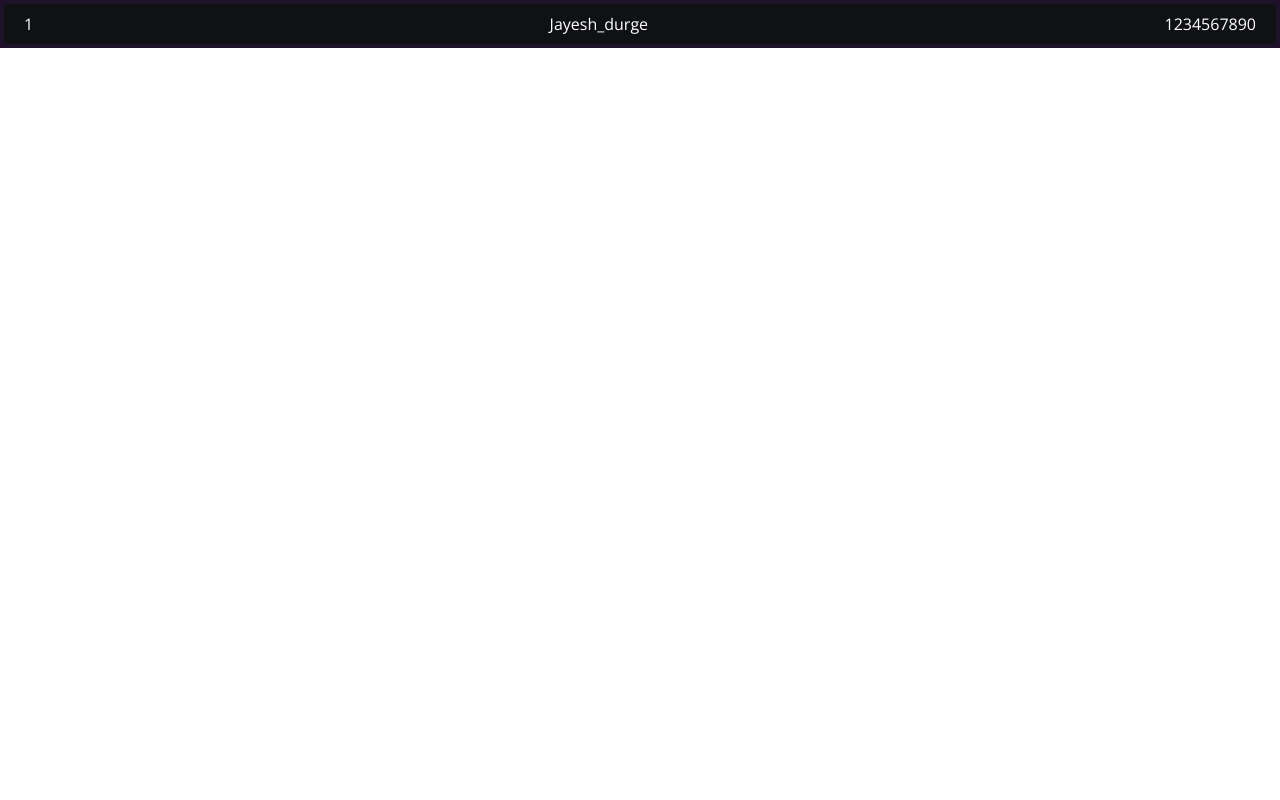
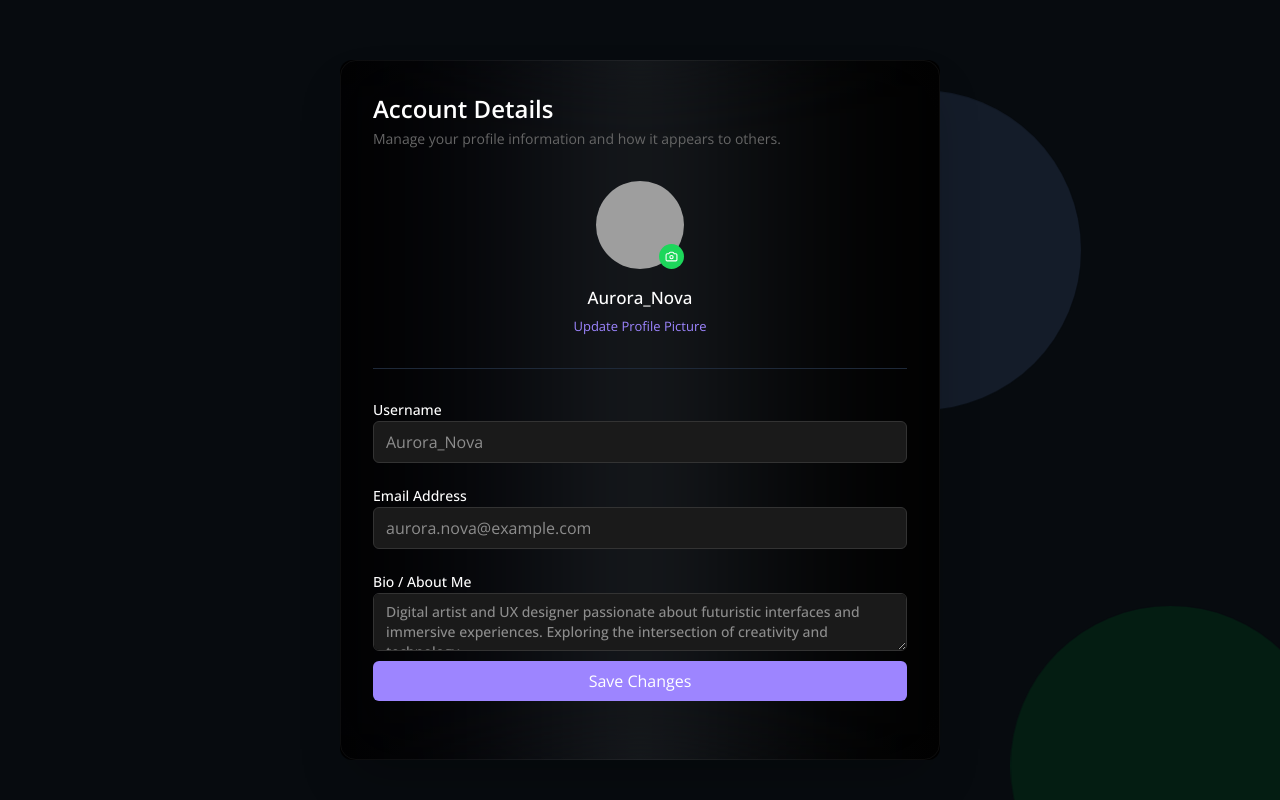
Before and after one commit to jayesh-durge/Sudoku-WebGame, a React (Vite) app: page / in a window 1280 px wide. Built offline with nearby package versions, Linux system fonts and the light colour scheme; grey boxes are pictures that could not be loaded.

Commit message:
account details page added

```diff
--- a/src/App.jsx
+++ b/src/App.jsx
@@ -1,9 +1,11 @@
 import React from "react";
-import Rank from "./components/Ranked";
+import AccountDetails from "./pages/AccountDetails"
+import { Background } from "./components";
 function App(){
   return(
     <>
-        <Rank username={"jayesh_durge"} rank={1} score={1234567890}></Rank>
+      <Background/>
+      <AccountDetails></AccountDetails>
     </>
   )
 }
--- a/src/components/ActionButton .jsx
+++ /dev/null
@@ -1,8 +0,0 @@
-import React from "react";
-function ActionButton({text, icon, classname}){
-    return (
-        <button className={`capitalize w-full max-w-sm rounded-xl py-3 flex justify-center words ${classname} `}>{icon}
-        {text}</button>
-    )
-}
-export default ActionButton ;
--- a/src/components/Container.jsx
+++ b/src/components/Container.jsx
@@ -1,7 +1,7 @@
 import React from "react";
-function Container({children}){
+function Container({classname,children}){
     return (
-        <div className="bg-gradient-to-r from-[#010102] via-[#16191d] to-[#010101] flex justify-center h-fit w-fit rounded-xl">{children}</div>
+        <div className={`bg-gradient-to-r from-[#010102] via-[#16191d] to-[#010101] flex justify-center h-fit w-fit rounded-xl ${classname}`}>{children}</div>
     )
 }
 
--- a/src/components/IconButton .jsx
+++ /dev/null
@@ -1,7 +0,0 @@
-import React from "react";
-function IconButton({text,classname,icon}){
-    return (
-        <button className={`text-black px-5 py-2 bg-[#174d52] border-[3px] border-[#0ca0a3] rounded-xl font-bold opacity-[0.85]  w-fit flex justify-center ${classname}`}>{icon}{text}</button>
-    )
-}
-export default IconButton;
--- /dev/null
+++ b/src/pages/AccountDetails.jsx
@@ -0,0 +1,64 @@
+import React,{useId} from "react";
+import {Container,Form,Input,ActionButton} from "./../components"
+import {Trash2,Camera} from "lucide-react"
+function AccountDetails(){
+    let id1=useId();
+    let id2=useId();
+    return (
+        <div className="flex flex-col items-center  justify-around w-screen h-screen bg-transparent text-white overflow-scroll">
+                <Container classname={"my-15"}>
+                    <Form heading={"Account Details"} subheading={"Manage your profile information and how it appears to others."} classname={"w-[600px] h-[700px] overflow-scroll"}>
+                        <div className="flex flex-col items-center mb-8">
+                            <div className="relative mb-4">
+                                <img src="./../../profile.jpg" alt="" className="rounded-full w-[88px] h-[88px] object-cover"/>
+                                <div className="absolute bottom-0 right-0 bg-[#1dd75b] p-1.5 rounded-full cursor-pointer">
+                                    <Camera size={13} />
+                                </div>
+                            </div>
+                            <h3 className="text-[17px] font-medium mb-1.5">Aurora_Nova</h3>
+                            <label htmlFor={id1} className="text-[13px] text-[#9d85ff] cursor-pointer hover:text-[#8b71ff]">
+                                Update Profile Picture
+                                <input type="file" id={id1} className="hidden"/>
+                            </label>
+                        </div>
+                        <hr className="border-gray-800 mb-7" />
+                        <div className="space-y-5">
+                            <Input labletext={"Username"} type={"text"} placeholder={"Aurora_Nova"}/>
+                            <Input labletext={"Email Address"} type={"email"} placeholder={"aurora.nova@example.com"} />
+
+                        <label htmlFor={id2} className="text-sm font-medium text-white">
+                            Bio / About Me
+                            <textarea id={id2}
+                            placeholder="Digital artist and UX designer passionate about futuristic interfaces and immersive experiences. Exploring the intersection of creativity and technology."
+                            className="w-full px-3 py-2 bg-[#1a1a1a] rounded-md border border-[#333] text-white focus:outline-none focus:ring-2 focus:ring-[#8a8aff] focus:border-transparent"
+                            ></textarea>
+                        </label>
+                            <ActionButton text={"Save Changes"} classname={"bg-[#9d85ff] w-full mt-1"}/>
+                        </div>
+                    </Form>
+                </Container>
+
+                <Container classname={"my-15"}>
+                    <Form heading={"Security & Privacy"} subheading={"Update your password and enhance your account security."}
+                    classname={"w-[600px] h-[550px]"}
+                    >
+                        <div className="space-y-5">
+                            <Input labletext={"Current Password"} type={"password"} placeholder={"••••••••"}/>
+                            <Input labletext={"New Password"} type={"password"} placeholder={"••••••••"}/>
+                            <Input labletext={"Confirm New Password"} type={"password"} placeholder={"••••••••"}/>
+                            <ActionButton text={"Change Password"} classname={"bg-[#9d85ff] w-full"}/>
+                        </div>
+                        <hr className="border-gray-800 my-7" />
+                        <div className="flex justify-end mt-auto">
+                            <ActionButton
+                                text={"Delete Account"}
+                                icon={<Trash2 size={12} />}
+                                classname={"bg-[#ff4747] text-[12px] px-3 py-1.5 hover:bg-[#ff3333] transition-colors"}
+                            />
+                        </div>
+                    </Form>
+                </Container>
+        </div>
+    )
+}
+export default AccountDetails;
```
Also changed, not shown: 1 other file (tests, documents, lock files or other folders).
